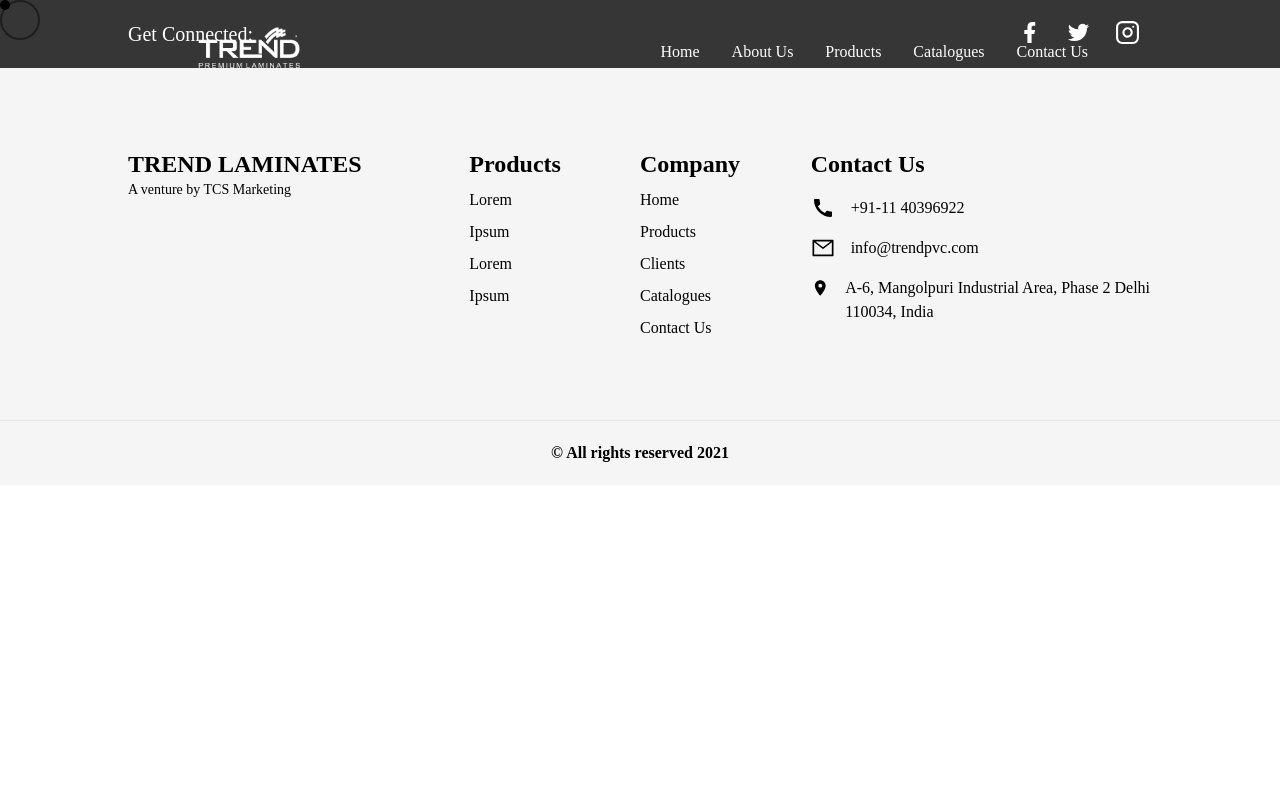
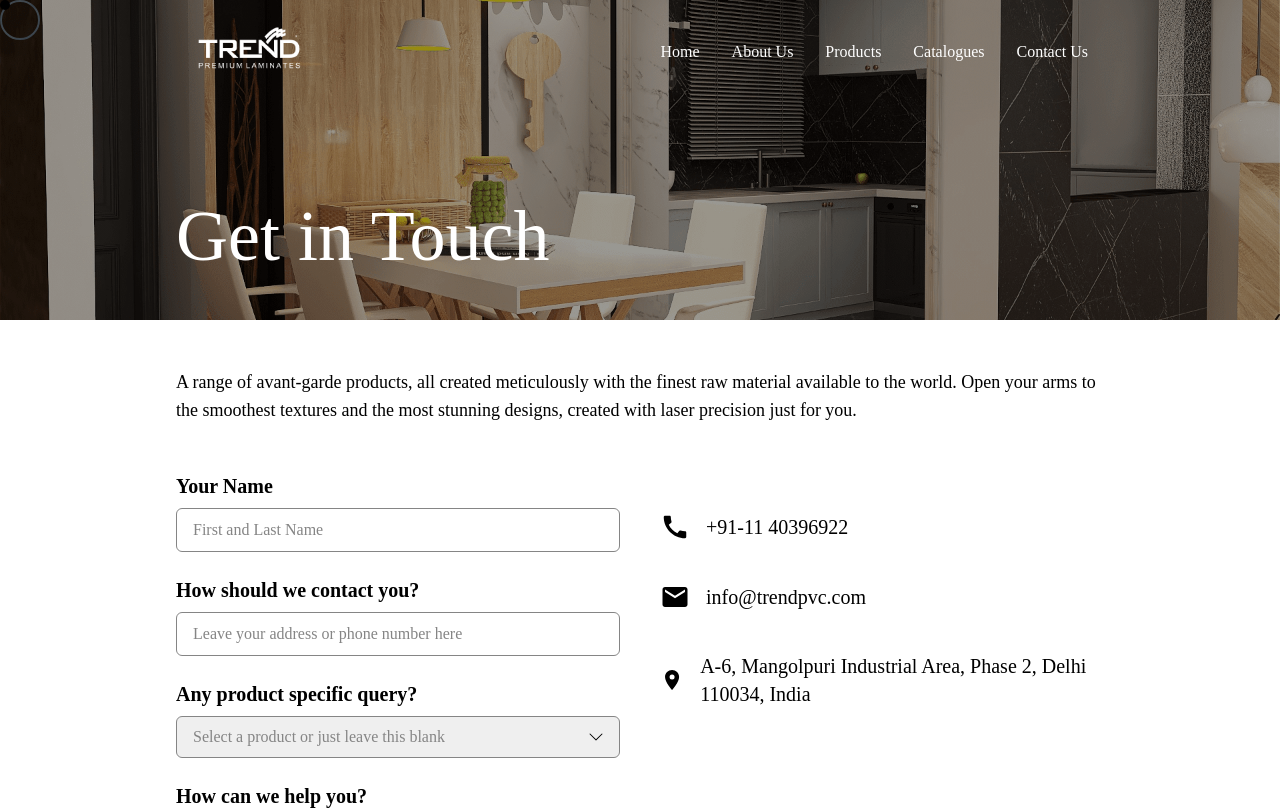
Before and after one commit to lemon-8/trend-laminates, a React (Create React App) app: page /contact in a window 1280 px wide. Shown: the top 810 px of the page. Built offline with nearby package versions, Linux system fonts and the light colour scheme.

Commit message:
added: Contact page

```diff
--- a/src/App.css
+++ b/src/App.css
@@ -273,6 +273,12 @@
   transform: translateY(-96px);
 }
 
+.contact{
+  background:linear-gradient(0deg, rgba(0, 0, 0, 0.4), rgba(0, 0, 0, 0.4)), url('./images/left_compare.png') center center;
+  height: 40vh;
+  background-size: cover;
+}
+
 @keyframes slider {
   0% {
     background-image: url("./images/room1.png");
--- a/src/App.js
+++ b/src/App.js
@@ -12,6 +12,7 @@
 import 'aos/dist/aos.css';
 import Catalogues from './Catalogues';
 import About from './About';
+import Contact from './Contact';
 
 const App = () => {
   const [loading, setLoading] = React.useState(true);
@@ -49,6 +50,7 @@
               <Route path="/products" component={Products} />
               <Route path="/catalogues" component={Catalogues} />
               <Route path="/about" component={About} />
+              <Route path="/contact" component={Contact} />
             </Switch>
             <Footer />
           </Router>
--- /dev/null
+++ b/src/Contact.js
@@ -0,0 +1,104 @@
+import React from 'react';
+import { BsChevronDown, BsArrowRight } from 'react-icons/bs';
+import { MdLocationOn, MdCall, MdMail } from 'react-icons/md';
+
+function Contact() {
+    const options = [
+        {
+            id: 1,
+            option: "Select a product or just leave this blank",
+        },
+        {
+            id: 2,
+            option: "Decorative Laminates"
+        },
+        {
+            id: 3,
+            option: "Acrylic Laminates"
+        },
+        {
+            id: 4,
+            option: "PVC 3D Laminates"
+        },
+        {
+            id: 5,
+            option: "MDF Boards"
+        },
+        {
+            id: 6,
+            option: "WPC Boards"
+        },
+        {
+            id: 7,
+            option: "PVC Edge Band Tapes"
+        },
+        {
+            id: 8,
+            option: "Korean Charcoal Panels"
+        },
+        {
+            id: 9,
+            option: "PVC 3D Panels",
+        }
+    ]
+    return (
+        <div>
+            <div className="flex items-end pb-12 contact">
+                <p className="px-10 text-white xl:px-44 text-7xl font-garamond">Get in Touch</p>
+            </div>
+
+            <div className="px-10 mt-12 xl:px-44">
+                <p className="text-lg font-light">A range of avant-garde products, all created meticulously with the finest raw material available to the world.
+                    Open your arms to the smoothest textures and the most stunning designs, created with laser precision just for you.</p>
+
+                <div className="grid grid-cols-6 mt-12 md:gap-10">
+                    <div className="col-span-6 md:col-span-3">
+                        <label for="name" className="block">
+                            <p className="text-xl font-bold font-garamond">Your Name</p>
+                            <input type="text" placeholder="First and Last Name" className="w-full px-4 py-2 mt-2 border rounded-md placeholder-borderColor h-11 border-borderColor focus:outline-none" />
+                        </label>
+                        <label for="contact" className="block mt-6">
+                            <p className="text-xl font-bold font-garamond">How should we contact you?</p>
+                            <input type="text" placeholder="Leave your address or phone number here" className="w-full px-4 py-2 mt-2 border rounded-md placeholder-borderColor h-11 border-borderColor focus:outline-none" />
+                        </label>
+                        <label for="product" className="block mt-6">
+                            <p className="text-xl font-bold font-garamond">Any product specific query?</p>
+                            <div class="relative">
+                                <select class="w-full px-4 py-2 mt-2 text-base text-borderColor transition duration-500 appearance-none ease-in-out transform border border-borderColor rounded-md focus:outline-none">
+                                    {options.map(({ option, id }) =>
+                                        <option class="block mb-4 text-base tracking-wide text-borderColor " key={id}> {option}</option>
+                                    )}
+                                </select>
+                                <div class="absolute inset-y-0 mt-2 right-0 flex items-center px-4 pointer-events-none">
+                                    <BsChevronDown size={16} />
+                                </div>
+                            </div>
+                        </label>
+                        <label for="message" className="block mt-6">
+                            <p className="text-xl font-bold font-garamond">How can we help you?</p>
+                            <textarea type="text" placeholder="Feel free to elaborate on your query here. We’ll get back to you with a great solution for you! " className="w-full px-4 py-2 mt-2 border rounded-md placeholder-borderColor h-36 border-borderColor focus:outline-none" />
+                        </label>
+                        <button className="flex items-center justify-center p-4 py-6 my-10 text-base font-bold text-black duration-700 ease-out border border-black w-60 shadow-touch hover:text-white hover:shadow-touch1 h-9 rounded-3xl">Submit <BsArrowRight className="ml-2" size={30} /></button>
+                    </div>
+
+                    <div className="col-span-6 mt-10 mb-20 md:col-span-3">
+                        <div className="flex items-center text-xl">
+                            <MdCall size={30} />
+                            <p className="ml-4">+91-11 40396922</p>
+                        </div>
+                        <div className="flex items-center mt-10 text-xl">
+                            <MdMail size={30} />
+                            <p className="ml-4">info@trendpvc.com</p>
+                        </div>
+                        <div className="flex items-center mt-10 text-xl">
+                            <MdLocationOn size={30} />
+                            <p className="ml-4">A-6, Mangolpuri Industrial Area, Phase 2, Delhi 110034, India</p>
+                        </div>
+                    </div>
+                </div>
+            </div>
+        </div>
+    )
+}
+
+export default Contact
--- a/src/components/Navbar.js
+++ b/src/components/Navbar.js
@@ -29,7 +29,7 @@
     }, [location])
 
     React.useEffect(() => {
-        if ((location.pathname == "/catalogues") || (location.pathname =="/about")) {
+        if ((location.pathname == "/catalogues") || (location.pathname == "/about")) {
             setActive(true);
         }
     })
@@ -60,45 +60,38 @@
                     >
                         <ul className="flex flex-col list-none lg:flex-row lg:ml-auto">
                             <li className="nav-item">
-                                <a
-                                    className="flex items-center justify-center px-4 py-2 text-base font-normal duration-200 hover:opacity-75"
-                                >
+                                <a className="flex items-center justify-center px-4 py-2 text-base font-normal duration-200 hover:opacity-75">
                                     <Link to="/">
                                         Home
                                     </Link>
                                 </a>
                             </li>
                             <li className="nav-item">
-                                <a
-                                    className="flex items-center justify-center px-4 py-2 text-base font-normal duration-200 hover:opacity-75"
-                                >
+                                <a className="flex items-center justify-center px-4 py-2 text-base font-normal duration-200 hover:opacity-75">
                                     <Link to="/about">
                                         About Us
                                     </Link>
                                 </a>
                             </li>
                             <li className="nav-item">
-                                <a
-                                    className="flex items-center justify-center px-4 py-2 text-base font-normal duration-200 hover:opacity-75"
-                                >
+                                <a className="flex items-center justify-center px-4 py-2 text-base font-normal duration-200 hover:opacity-75">
                                     <Link to="/products">
                                         Products
                                     </Link>
                                 </a>
                             </li>
                             <li className="nav-item">
-                                <a
-                                    className="flex items-center justify-center px-4 py-2 text-base font-normal duration-200 hover:opacity-75"
-                                    href="#"
-                                >
+                                <a className="flex items-center justify-center px-4 py-2 text-base font-normal duration-200 hover:opacity-75">
                                     <Link to="/catalogues">
                                         Catalogues
                                     </Link>
                                 </a>
                             </li>
                             <li className="nav-item">
-                                <a className="flex items-center justify-center py-2 pl-4 text-base font-normal duration-200 hover:opacity-75" href="#">
-                                    Contact Us
+                                <a className="flex items-center justify-center py-2 pl-4 text-base font-normal duration-200 hover:opacity-75">
+                                    <Link to="/contact">
+                                        Contact Us
+                                    </Link>
                                 </a>
                             </li>
                         </ul>
--- a/tailwind.config.js
+++ b/tailwind.config.js
@@ -16,6 +16,7 @@
         custom: "#47474D",
         custombg: "#F2F2F3",
         customdesc: "#A0A0A7",
+        borderColor: "#858585",
       },
       boxShadow:{
         touch: "inset 0 0 0 #000",
```
